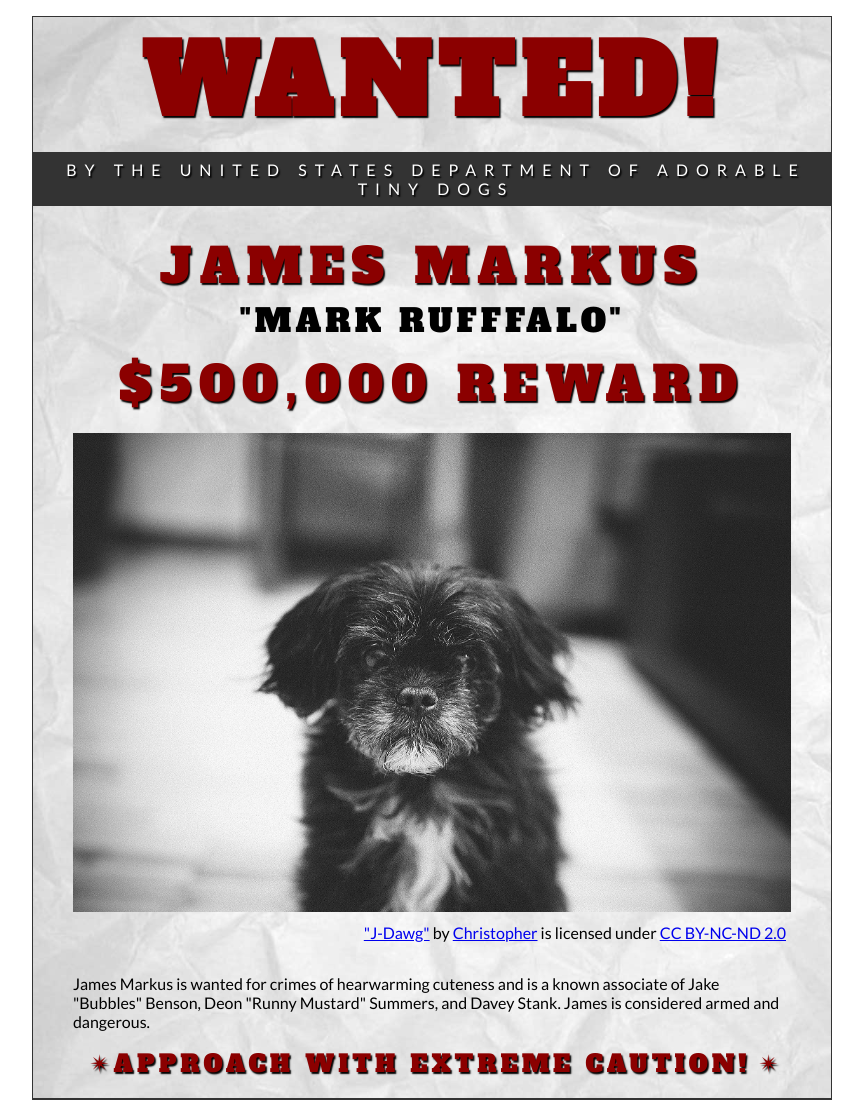
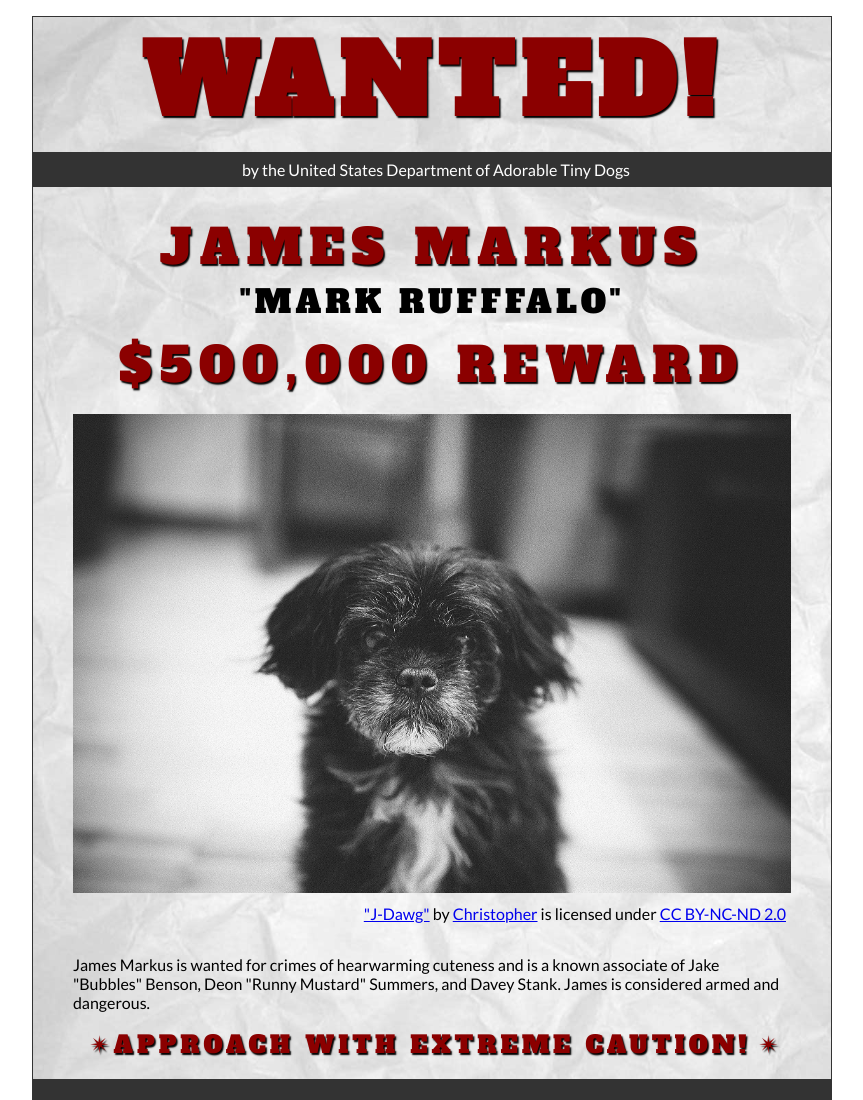
Before and after one commit to Eben2v/Eben2v.github.io, a plain HTML site: page index.html in a window 1280 px wide. Shown: the top 1100 px of the page, without its empty margins (208-1071 px from the left). Drawn offline with Linux system fonts and the light colour scheme.

Commit message:
got rid of default h1 settings in h5

```diff
--- a/css/style.css
+++ b/css/style.css
@@ -110,10 +110,8 @@ h4 > span {
 }
 
 h5 {
-    text-transform: uppercase;
     font-size:1rem;
     margin-top: 0.25rem;
-    letter-spacing: .5rem;
     padding-top: 0.5rem;
     padding-bottom: 0.5rem;
     padding-left: 0.5rem;
@@ -121,8 +119,6 @@ h5 {
     background-color: #333;
     color:#FFF;
     font-weight: normal;
-    text-shadow:.09375rem .09375rem .09375rem #000;
-    font-family:'Lato', Garamond, serif;
     text-align:center;
 }
 /* Section & Paragraph */
```
